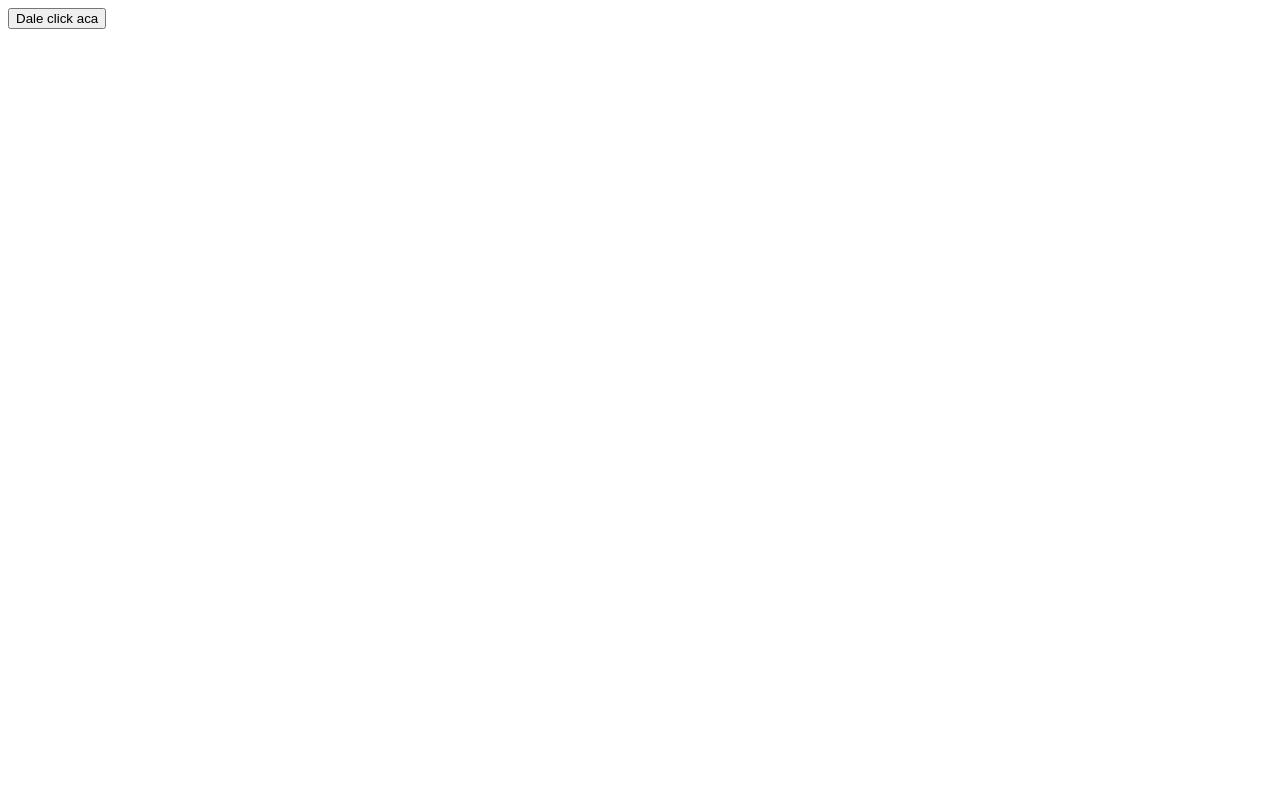
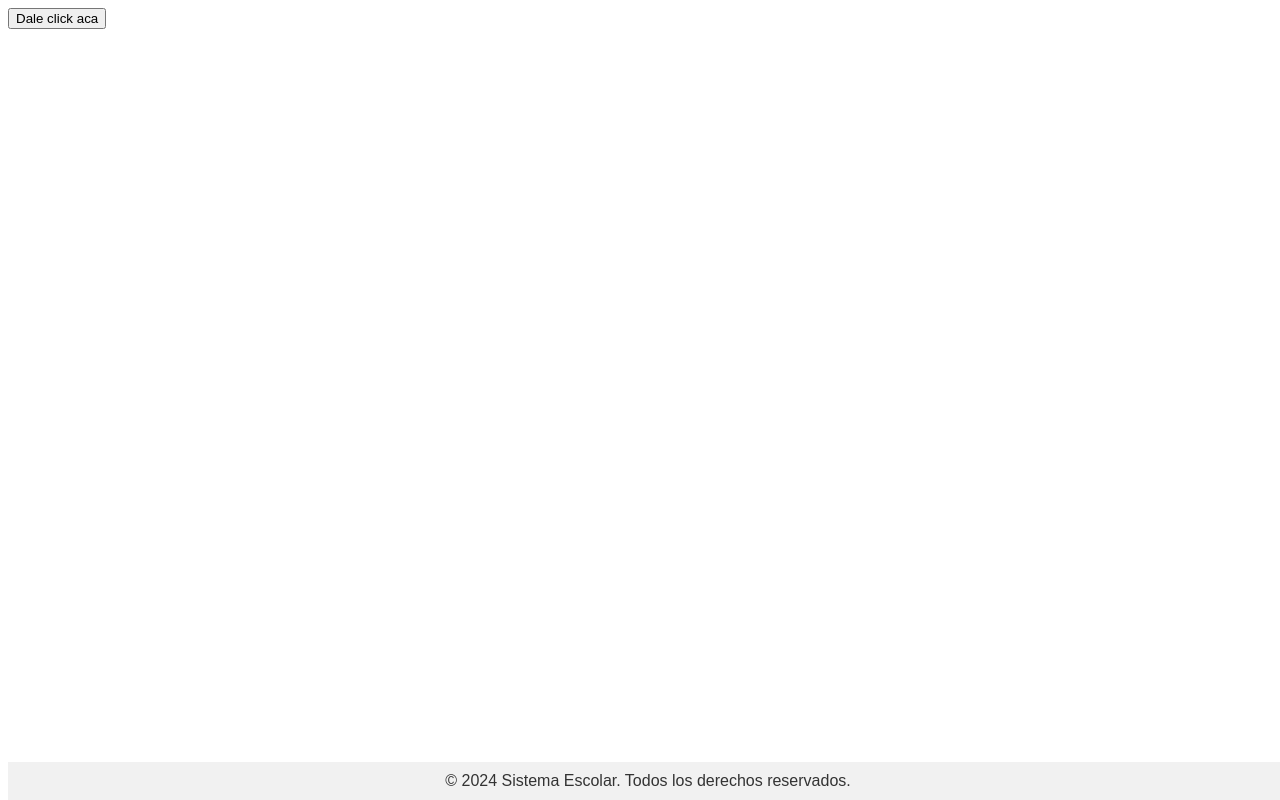
Before and after one commit to Jacksonpirlo/sistema-escolar, a website: page index.html in a window 1280 px wide. Drawn offline with Linux system fonts and the light colour scheme.

Commit message:
I Add changes in file index and add styles footer

```diff
--- a/index.html
+++ b/index.html
@@ -3,6 +3,7 @@
 <head>
     <meta charset="UTF-8">
     <meta name="viewport" content="width=device-width, initial-scale=1.0">
+    <link rel="stylesheet" href="./src/css/style.css">
     <title>Document</title>
 </head>
 <body>
@@ -10,6 +11,10 @@
         <button id="buttonClick">Dale click aca</button>
     </div>
 
+    <footer class="footer">
+        &copy; 2024 Sistema Escolar. Todos los derechos reservados.
+    </footer>
+
     <script src="./src/js/main.js"></script>
 </body>
 </html>
--- a/src/css/style.css
+++ b/src/css/style.css
@@ -0,0 +1,10 @@
+.footer {
+    background-color: #f1f1f1;
+    text-align: center;
+    padding: 10px 0;
+    position: fixed;
+    bottom: 0;
+    width: 100%;
+    font-family: Arial, sans-serif;
+    color: #333;
+}
```
